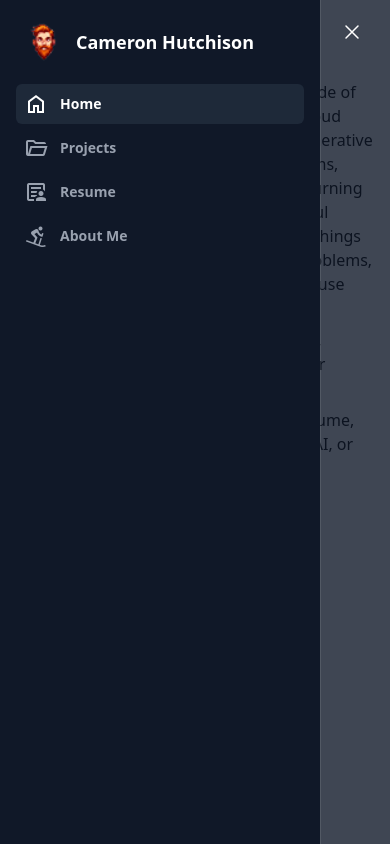
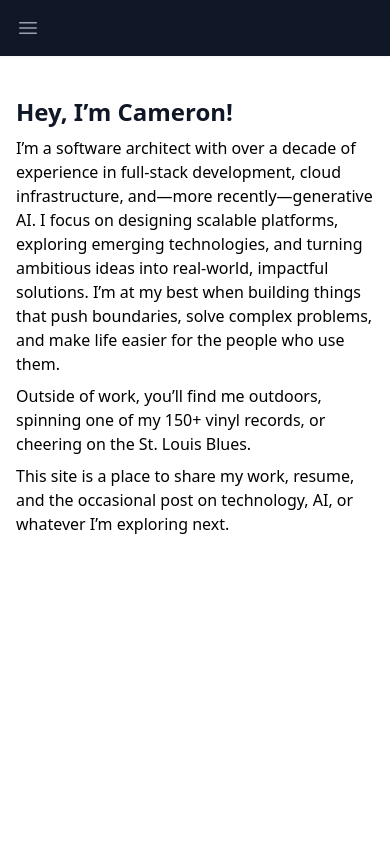
Before and after one commit to chutch1122/personal-site, an Angular app: page / in a window 390 px wide. Built offline with nearby package versions, Linux system fonts and the light colour scheme.

Commit message:
Default sidebar to closed on mobile

```diff
--- a/src/app/app.component.ts
+++ b/src/app/app.component.ts
@@ -21,7 +21,7 @@ export class AppComponent {
   );
 
   path = toSignal(this._path$, {initialValue: ''});
-  isSidebarOpen = signal(true);
+  isSidebarOpen = signal(false);
 
   isCurrent(path: string): boolean {
     return this.path().includes(path);
```
